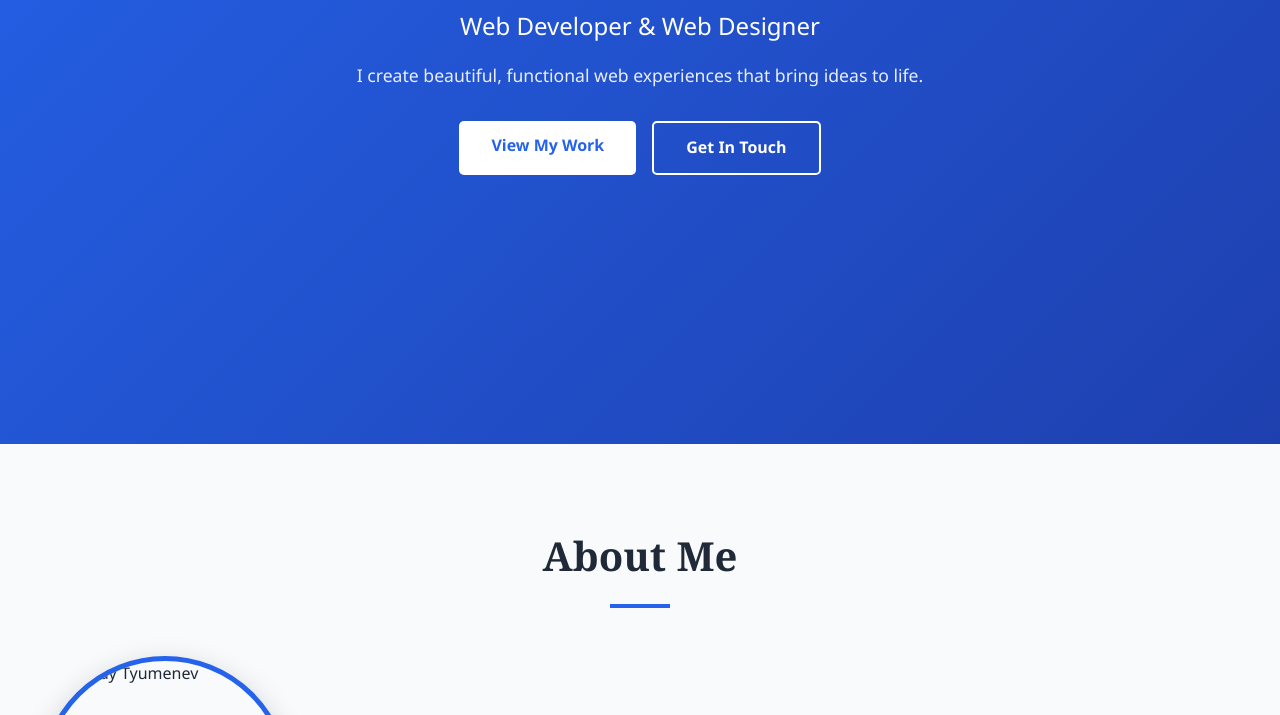
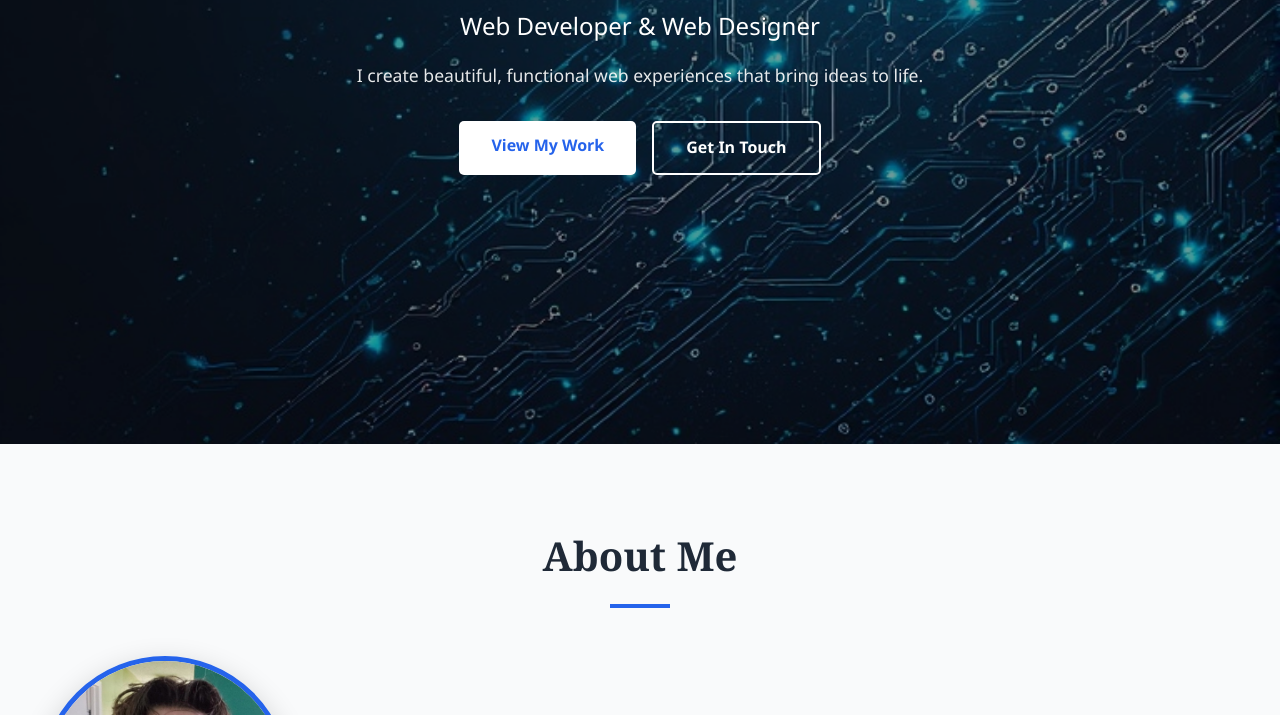
Before and after one commit to NikolayTyumenev/NikolayTyumenev.github.io, a plain HTML site: page index.html in a window 1280 px wide. Shown: the part 426-1141 px from the top of the page. Drawn offline with Linux system fonts and the light colour scheme.

Commit message:
Update portfolio images and content
Replaced placeholder project and profile images with actual files and updated references in index.html. Added CREDITS.txt for image attribution. Removed README.md and old img folder. Improved hero section styling in CSS and made minor content updates to contact info and LinkedIn status.

```diff
--- a/css/styles.css
+++ b/css/styles.css
@@ -1,23 +1,20 @@
 /* ========================================
    PORTFOLIO STYLES - Nikolay Tyumenev
-   ========================================
-   Easy-to-edit sections marked with EDIT comments
    ======================================== */
 
 /* ========== COLOR VARIABLES ========== */
-/* EDIT: Change your color scheme here */
 :root {
-    /* Main colors - Change these to customize your theme */
-    --primary-color: #2563eb;        /* Main blue color */
-    --secondary-color: #1e40af;      /* Darker blue */
-    --accent-color: #3b82f6;         /* Light blue accent */
-    --text-color: #1f2937;           /* Dark gray text */
-    --text-light: #6b7280;           /* Light gray text */
-    --background: #ffffff;           /* White background */
-    --background-alt: #f9fafb;       /* Light gray background */
-    --border-color: #e5e7eb;         /* Border color */
+    /* Main colors */
+    --primary-color: #2563eb;
+    --secondary-color: #1e40af;
+    --accent-color: #3b82f6;
+    --text-color: #1f2937;
+    --text-light: #6b7280;
+    --background: #ffffff;
+    --background-alt: #f9fafb;
+    --border-color: #e5e7eb;
 
-    /* EDIT: Change fonts here */
+    /* Fonts */
     --font-main: 'Segoe UI', Tahoma, Geneva, Verdana, sans-serif;
     --font-heading: 'Georgia', serif;
 }
@@ -39,8 +36,6 @@ body {
     line-height: 1.6;
     background-color: var(--background);
 }
-
-/* EDIT: Change link colors */
 a {
     color: var(--primary-color);
     text-decoration: none;
@@ -58,7 +53,7 @@ header {
     position: sticky;
     top: 0;
     z-index: 100;
-    /* EDIT: Change header padding */
+
     padding: 1rem 0;
 }
 
@@ -70,12 +65,10 @@ nav {
     justify-content: space-between;
     align-items: center;
 }
-
-/* EDIT: Logo styling */
 .logo h2 {
     font-family: var(--font-heading);
     color: var(--primary-color);
-    /* EDIT: Change logo font size */
+
     font-size: 1.5rem;
 }
 
@@ -84,8 +77,6 @@ nav {
     list-style: none;
     gap: 2rem;
 }
-
-/* EDIT: Navigation link styling */
 .nav-links a {
     color: var(--text-color);
     font-weight: 500;
@@ -97,7 +88,7 @@ nav {
 }
 
 /* ========== HAMBURGER MENU ========== */
-/* EDIT: Hamburger button styling (mobile only) */
+
 .hamburger {
     display: none; /* Hidden on desktop */
     flex-direction: column;
@@ -150,44 +141,50 @@ body.menu-open {
 
 /* ========== HERO SECTION ========== */
 .hero {
-    /* EDIT: Change hero background color or add gradient */
-    background: linear-gradient(135deg, var(--primary-color) 0%, var(--secondary-color) 100%);
+    background-image: url('../img/background-image.jpg');
+    background-size: cover;
+    background-position: center;
     color: white;
-    /* EDIT: Change hero height */
     min-height: 100vh;
     display: flex;
     align-items: center;
     justify-content: center;
     text-align: center;
     padding: 2rem;
+    position: relative;
+}
+
+.hero::before {
+    content: '';
+    position: absolute;
+    top: 0;
+    left: 0;
+    right: 0;
+    bottom: 0;
+    background: rgba(0, 0, 0, 0.4);
+    z-index: 0;
 }
 
 .hero-content {
     max-width: 800px;
+    position: relative;
+    z-index: 1;
 }
-
-/* EDIT: Hero heading size */
 .hero h1 {
     font-size: 3rem;
     margin-bottom: 1rem;
     font-family: var(--font-heading);
 }
-
-/* EDIT: Highlight color for name */
 .highlight {
     color: #fbbf24;
-    /* EDIT: Add underline or other decoration */
+
     /* text-decoration: underline; */
 }
-
-/* EDIT: Subtitle styling */
 .subtitle {
     font-size: 1.5rem;
     margin-bottom: 1rem;
     font-weight: 300;
 }
-
-/* EDIT: Description text */
 .description {
     font-size: 1.1rem;
     margin-bottom: 2rem;
@@ -201,8 +198,6 @@ body.menu-open {
     justify-content: center;
     flex-wrap: wrap;
 }
-
-/* EDIT: Primary button styling */
 .btn {
     padding: 0.75rem 2rem;
     border-radius: 5px;
@@ -221,8 +216,6 @@ body.menu-open {
     transform: translateY(-2px);
     box-shadow: 0 4px 12px rgba(0, 0, 0, 0.2);
 }
-
-/* EDIT: Secondary button styling */
 .btn-secondary {
     background-color: transparent;
     color: white;
@@ -234,8 +227,6 @@ body.menu-open {
     color: var(--primary-color);
     transform: translateY(-2px);
 }
-
-/* EDIT: Small buttons for projects */
 .btn-small {
     padding: 0.5rem 1rem;
     background-color: var(--primary-color);
@@ -252,7 +243,7 @@ body.menu-open {
 }
 
 /* ========== GENERAL SECTIONS ========== */
-/* EDIT: Section padding */
+
 section {
     padding: 5rem 2rem;
 }
@@ -261,15 +252,13 @@ section {
     max-width: 1200px;
     margin: 0 auto;
 }
-
-/* EDIT: Section title styling */
 .section-title {
     font-size: 2.5rem;
     text-align: center;
     margin-bottom: 3rem;
     color: var(--text-color);
     font-family: var(--font-heading);
-    /* EDIT: Add underline or border */
+
     position: relative;
 }
 
@@ -283,7 +272,7 @@ section {
 }
 
 /* ========== ABOUT SECTION ========== */
-/* EDIT: About section background */
+
 .about {
     background-color: var(--background-alt);
 }
@@ -295,14 +284,12 @@ section {
     flex-wrap: wrap;
     justify-content: center;
 }
-
-/* EDIT: Profile photo - CIRCULAR IMAGE */
 .profile-photo {
     width: 250px;
     height: 250px;
     border-radius: 50%; /* This makes it circular! */
     object-fit: cover; /* Crops image to fit circle */
-    border: 5px solid var(--primary-color); /* EDIT: Change border color */
+    border: 5px solid var(--primary-color);
     box-shadow: 0 10px 30px rgba(0, 0, 0, 0.2); /* Nice shadow effect */
     transition: transform 0.3s ease, box-shadow 0.3s ease;
 }
@@ -312,8 +299,6 @@ section {
     transform: scale(1.05); /* Slightly grows on hover */
     box-shadow: 0 15px 40px rgba(0, 0, 0, 0.3);
 }
-
-/* EDIT: About text styling */
 .about-text {
     flex: 1;
     min-width: 300px;
@@ -327,15 +312,13 @@ section {
 }
 
 /* ========== SKILLS SECTION ========== */
-/* EDIT: Skills grid layout */
+
 .skills-grid {
     display: grid;
-    /* EDIT: Change number of columns (3 columns on desktop) */
+
     grid-template-columns: repeat(auto-fit, minmax(250px, 1fr));
     gap: 2rem;
 }
-
-/* EDIT: Skill card styling */
 .skill-card {
     background-color: var(--background);
     padding: 2rem;
@@ -349,35 +332,27 @@ section {
     transform: translateY(-5px);
     box-shadow: 0 8px 15px rgba(0, 0, 0, 0.2);
 }
-
-/* EDIT: Skill title */
 .skill-card h3 {
     color: var(--primary-color);
     margin-bottom: 0.5rem;
     font-size: 1.3rem;
 }
-
-/* EDIT: Skill description */
 .skill-card p {
     color: var(--text-light);
     font-size: 0.95rem;
 }
 
 /* ========== PROJECTS SECTION ========== */
-/* EDIT: Projects background */
+
 .projects {
     background-color: var(--background-alt);
 }
-
-/* EDIT: Projects grid layout */
 .projects-grid {
     display: grid;
-    /* EDIT: Change columns (1 column on mobile, 2-3 on desktop) */
+
     grid-template-columns: repeat(auto-fit, minmax(300px, 1fr));
     gap: 2rem;
 }
-
-/* EDIT: Project card styling */
 .project-card {
     background-color: var(--background);
     border-radius: 10px;
@@ -390,15 +365,11 @@ section {
     transform: translateY(-10px);
     box-shadow: 0 12px 24px rgba(0, 0, 0, 0.2);
 }
-
-/* EDIT: Project image sizing */
 .project-image {
     width: 100%;
     height: 200px;
     object-fit: cover;
 }
-
-/* EDIT: Project info padding */
 .project-info {
     padding: 1.5rem;
 }
@@ -430,15 +401,11 @@ section {
     margin: 0 auto;
     text-align: center;
 }
-
-/* EDIT: Contact intro text */
 .contact-intro {
     font-size: 1.1rem;
     margin-bottom: 2rem;
     color: var(--text-light);
 }
-
-/* EDIT: Contact info styling */
 .contact-info {
     text-align: left;
     background-color: var(--background-alt);
@@ -456,7 +423,7 @@ section {
 }
 
 /* ========== FOOTER ========== */
-/* EDIT: Footer background and padding */
+
 footer {
     background-color: var(--text-color);
     color: white;
@@ -471,8 +438,6 @@ footer .container {
     flex-wrap: wrap;
     gap: 1rem;
 }
-
-/* EDIT: Social links in footer */
 .social-links {
     display: flex;
     gap: 1.5rem;
@@ -488,8 +453,6 @@ footer .container {
 }
 
 /* ========== RESPONSIVE DESIGN ========== */
-/* EDIT: Adjust breakpoints as needed */
-
 /* Tablet and Mobile Navigation */
 @media (max-width: 768px) {
     /* Show hamburger menu */
--- a/index.html
+++ b/index.html
@@ -6,6 +6,8 @@
     <meta name="description" content="Nikolay Tyumenev - Dev Developer & Web Designer Portfolio">
     <title>Nikolay Tyumenev | Portfolio</title>
     <link rel="stylesheet" href="css/styles.css">
+        <!-- JavaScript -->
+    <script src="js/main.js"></script>
 </head>
 <body>
     <!-- ========== HEADER & NAVIGATION ========== -->
@@ -62,7 +64,7 @@
 
             <div class="about-content">
                 <!-- Add my photo here - just add profile-photo.jpg to img/ folder -->
-                <img src="img/profile-photo.jpg" alt="Nikolay Tyumenev" class="profile-photo">
+                <img src="img/profile-picture.jpg" alt="Nikolay Tyumenev" class="profile-photo">
 
                 <div class="about-text">
                     <!-- Write about myself (2-3 paragraphs recommended) -->
@@ -133,7 +135,7 @@
                 <!-- Project 1 -->
                 <div class="project-card">
                     <!-- Add project image -->
-                    <img src="img/project1.jpg" alt="Project 1" class="project-image">
+                    <img src="img/minerva-background.webp" alt="Project 1" class="project-image">
                     <div class="project-info">
                         <!-- Project title -->
                         <h3>Minerva Website - Tera Private Server</h3>
@@ -149,7 +151,7 @@
 
                 <!-- Project 2 -->
                 <div class="project-card">
-                    <img src="img/project2.jpg" alt="Project 2" class="project-image">
+                    <img src="img/eeman-empire-backround.jpg" alt="Project 2" class="project-image">
                     <div class="project-info">
                         <h3>Eeman Empire - Proffesional Painter Website</h3>
                         <p>A website I am making for Eeman Empire Painting Company but they yet provided me proper pricings and photos to continue which is why it look so plain and a lot of placeholders are still empty.</p>
@@ -162,7 +164,7 @@
 
                 <!-- Project 3 -->
                 <div class="project-card">
-                    <img src="img/project3.jpg" alt="Project 3" class="project-image">
+                    <img src="img/Kulu_Noteslogo.png" alt="Project 3" class="project-image">
                     <div class="project-info">
                         <h3>Hinas Website - A Personal space and online diary for my wife</h3>
                         <p>A website I made for my wife with a notebook feel to it and yarn with cats elements like the mobile navigation rolling a yarn ball to open, tried to make a sign-in feature which works but it doesnt save the information due to it not being in a paid host (work in progress), When signed in there is a hidden diary that appear in the nav bar, there is also a jar with ideas and some notes she can add and tought page that available to see for everyone who find the page except for the Diary itself!.</p>
@@ -189,13 +191,13 @@
 
                 <div class="contact-info">
                     <!-- Add your email -->
-                    <p><strong>Email:</strong> <a href="mailto:your.email@example.com">your.email@example.com</a></p>
+                    <p><strong>Email:</strong> <a href="tyumenevnikolay@gmail.com">tyumenevnikolay@gmail.com</a></p>
 
                     <!-- Add your GitHub -->
                     <p><strong>GitHub:</strong> <a href="https://github.com/NikolayTyumenev" target="_blank">github.com/NikolayTyumenev</a></p>
 
                     <!--  Add LinkedIn (optional) -->
-                    <p><strong>LinkedIn:</strong> <a href="https://linkedin.com/in/yourprofile" target="_blank">linkedin.com/in/yourprofile</a></p>
+                    <p><strong>LinkedIn:</strong> <a href="https://linkedin.com/in/yourprofile" target="_blank">Still in the making</a></p>
 
                     <!-- more links if needed here -->
                 </div>
@@ -220,8 +222,5 @@
             </div>
         </div>
     </footer>
-
-    <!-- JavaScript -->
-    <script src="js/main.js"></script>
 </body>
 </html>
```
Also changed, not shown: CREDITS.txt (added), img/Kulu_Noteslogo.png (added), img/background-image.jpg (added), img/eeman-empire-backround.jpg (added), img/minerva-background.webp (added), img/profile-picture.jpg (added), 2 other files.
